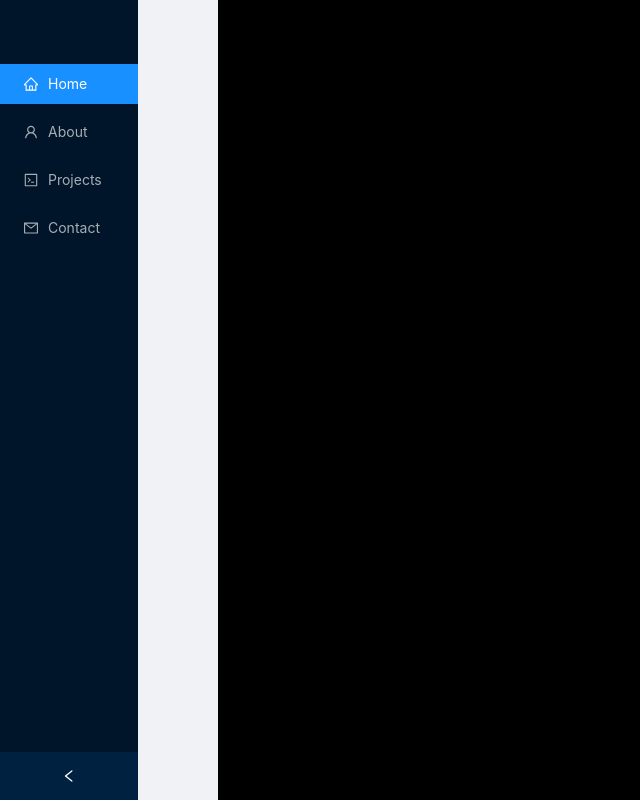
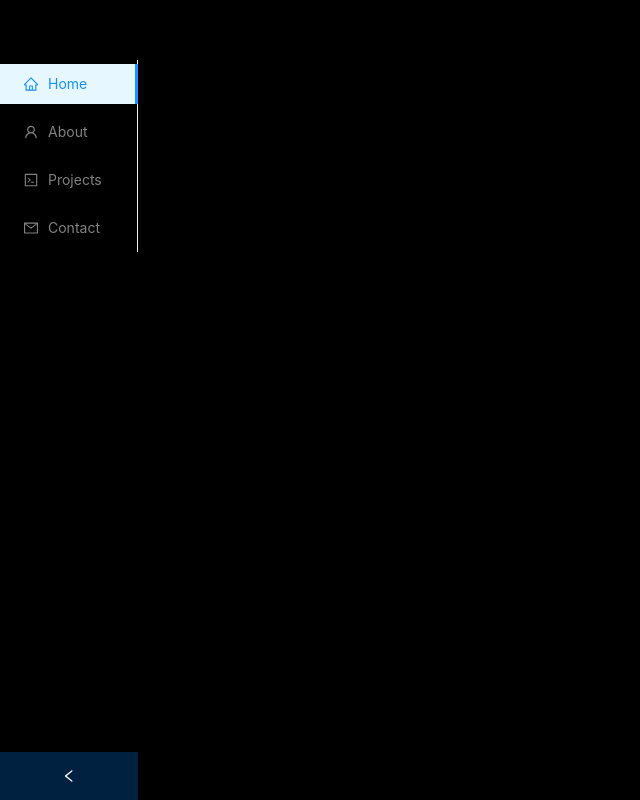
Before and after one commit to ac0712148/react-portfolio, a React (Create React App) app: page / in a window 1280 px wide. Shown: the whole page, without its empty margins (0-640 px from the left). Built offline with nearby package versions, Linux system fonts and the light colour scheme.

Commit message:
set side nav to fixed

```diff
--- a/src/components/SideMenu.js
+++ b/src/components/SideMenu.js
@@ -6,6 +6,7 @@ import {
     HomeOutlined,
     UserOutlined
 } from '@ant-design/icons';
+import "../assets/css/SideMenu.css"
 
 const { Sider } = Layout;
 
@@ -20,17 +21,24 @@ class SideMenu extends React.Component {
     };
     render() {
         return (
+            <div>
             <Sider
                 collapsible
                 collapsed={this.state.collapsed}
                 onCollapse={this.onCollapse}
-                width="138px">
+                width="138px"
+                style={{
+                    height:"100vh",
+                    position: "fixed",
+                    backgroundColor: "black"
+                }}
+                >
                 <div className="logo"/>
                 <Menu
-                    className="side-color"
-                    theme="dark"
+                    className="side-menu"
                     defaultSelectedKeys={['1']}
-                    mode="inline">
+                    mode="inline"
+                    >
                     <Menu.Item key="1" icon={< HomeOutlined />}>
                         Home
                     </Menu.Item>
@@ -45,6 +53,7 @@ class SideMenu extends React.Component {
                     </Menu.Item>
                 </Menu>
             </Sider>
+            </div>
         )
     }
 }
```
